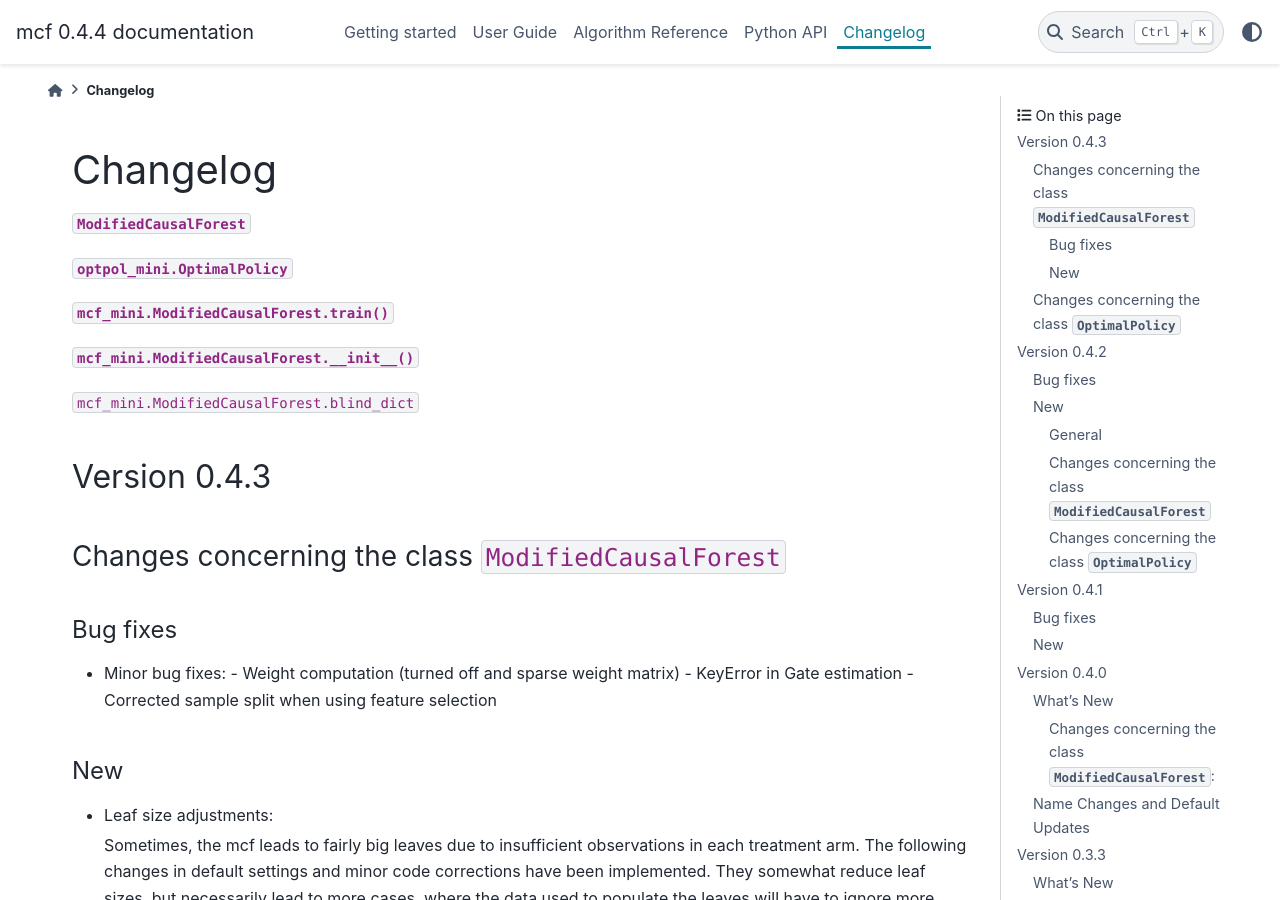
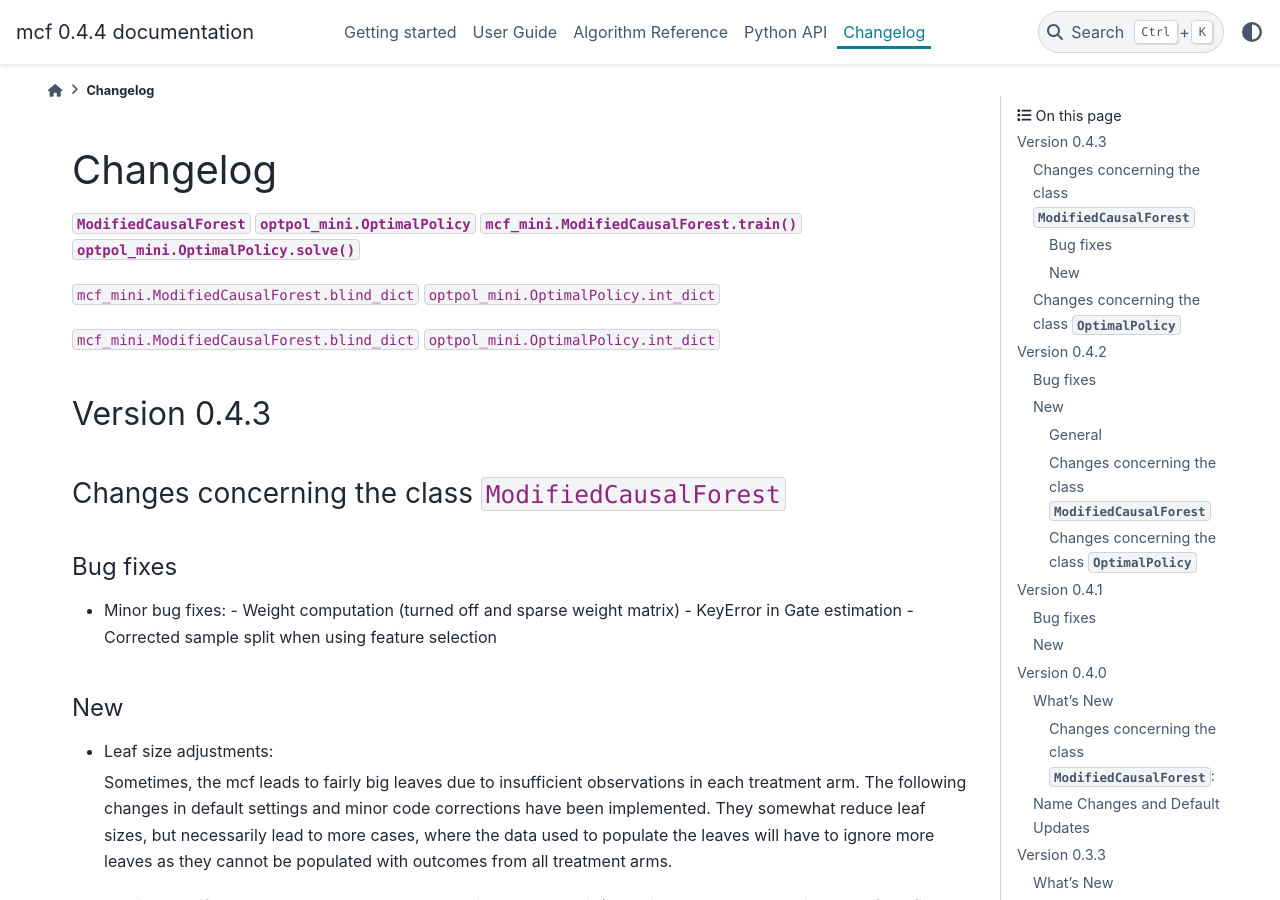
Before and after one commit to MCFpy/mcf, a Sphinx documentation site: the page built from docs/source/changelog.rst, in a window 1280 px wide and 900 px high. Built offline with Sphinx 7.4.7 and the PyData theme 0.15.4, drawn with Linux system fonts in a browser that asks for light colours; cross-references to code outside the pages are shown as plain code.

Commit message:
Test cross-references to attributes

```diff
--- a/docs/source/changelog.rst
+++ b/docs/source/changelog.rst
@@ -19,15 +19,15 @@ Changelog
             - B
 
 :py:class:`~mcf_mini.ModifiedCausalForest`
-
 :py:class:`optpol_mini.OptimalPolicy`
-
 :py:meth:`mcf_mini.ModifiedCausalForest.train`
-
-:py:meth:`mcf_mini.ModifiedCausalForest.__init__`
+:py:meth:`optpol_mini.OptimalPolicy.solve`
 
 :py:property:`mcf_mini.ModifiedCausalForest.blind_dict`
+:py:property:`optpol_mini.OptimalPolicy.int_dict`
 
+:py:attribute:`mcf_mini.ModifiedCausalForest.blind_dict`
+:py:attribute:`optpol_mini.OptimalPolicy.int_dict`
 
 Version 0.4.3
 -------------
```
Also changed, not shown: docs/source/python_api.rst (+7 -0 lines).
